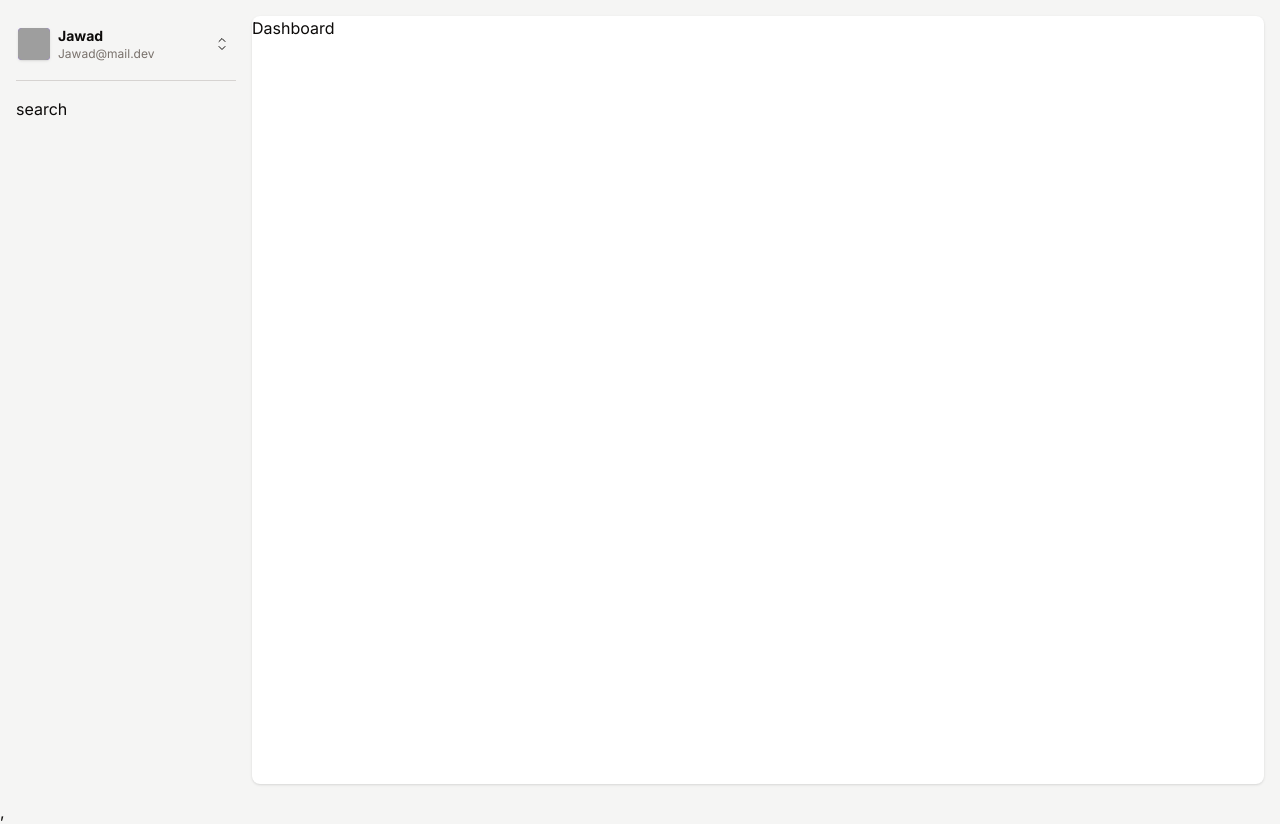
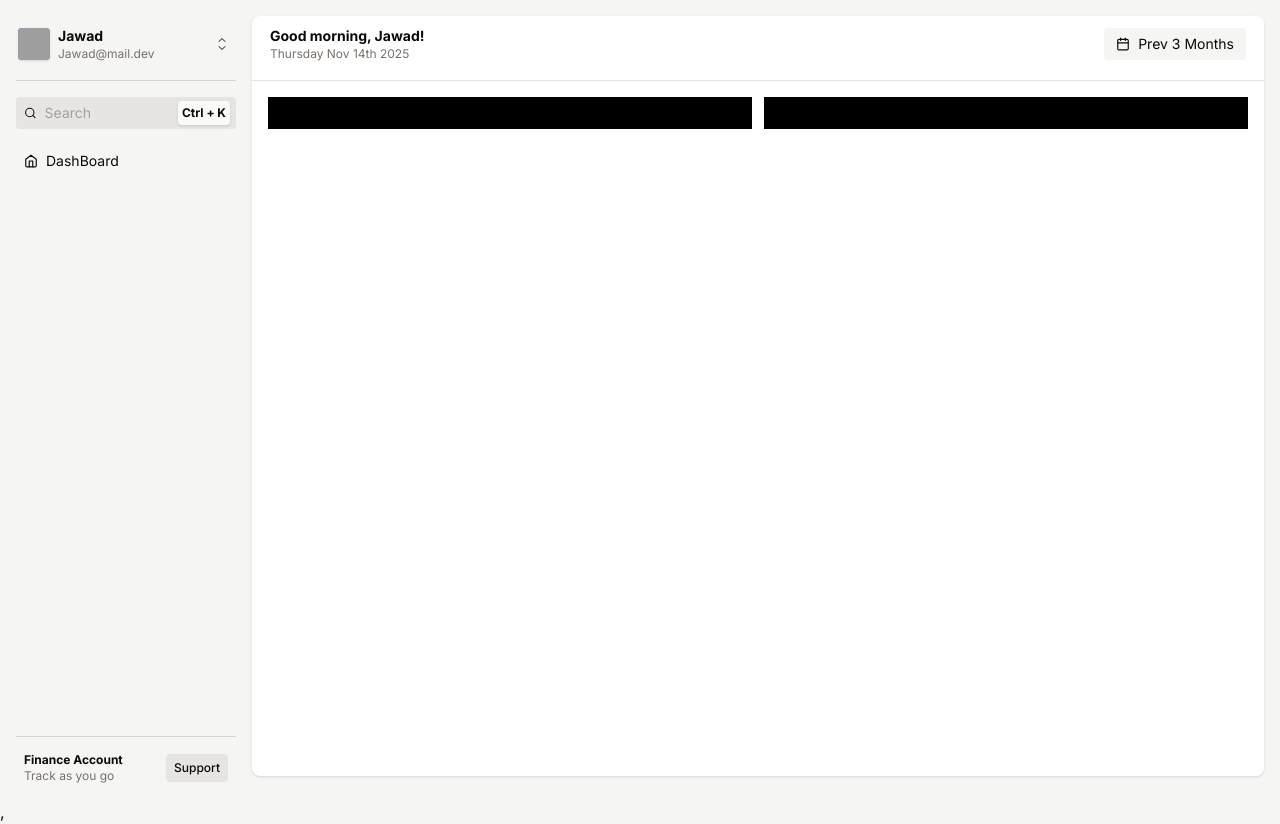
Before and after one commit to jawad-mwadama/finance-tracker, a React (Vite) app: page / in a window 1280 px wide. Built offline with nearby package versions, Linux system fonts and the light colour scheme; grey boxes are pictures that could not be loaded.

Commit message:
built the ui with no functionality

```diff
--- a/src/App.tsx
+++ b/src/App.tsx
@@ -3,7 +3,7 @@ import SideBar from "./components/SideBar/SideBar";
 
 function App() {
   return (
-    <main className="h-100vh grid h-screen grid-cols-[220px_1fr] gap-4 overscroll-y-none p-4">
+    <main className="grid h-dvh grid-cols-[220px_1fr] gap-4 overscroll-y-none p-4">
       <SideBar />
       <Dashboard />
     </main>
--- a/src/components/DashBoard/Dashboard.tsx
+++ b/src/components/DashBoard/Dashboard.tsx
@@ -1,5 +1,13 @@
+import Grid from "./Grid";
+import TopNav from "./TopNav";
+
 function Dashboard() {
-  return <div className="rounded-lg bg-white pb-4 shadow">Dashboard</div>;
+  return (
+    <div className="h-[95vh] rounded-lg bg-white pb-4 shadow">
+      <TopNav />
+      <Grid />
+    </div>
+  );
 }
 
 export default Dashboard;
--- /dev/null
+++ b/src/components/DashBoard/Grid.tsx
@@ -0,0 +1,11 @@
+import Input from "./Input";
+
+function Grid() {
+  return (
+    <div className="grid grid-cols-12 gap-3 px-4">
+      <Input />
+    </div>
+  );
+}
+
+export default Grid;
--- /dev/null
+++ b/src/components/DashBoard/Input.tsx
@@ -0,0 +1,14 @@
+function Input() {
+  return (
+    <>
+      <Card />
+      <Card />
+    </>
+  );
+}
+
+function Card() {
+  return <div className="col-span-6 bg-black p-4"></div>;
+}
+
+export default Input;
--- /dev/null
+++ b/src/components/DashBoard/TopNav.tsx
@@ -0,0 +1,22 @@
+import { FiCalendar } from "react-icons/fi";
+
+function TopNav() {
+  return (
+    <div className="mt-2 mb-4 border-b border-stone-200 px-4 pb-4">
+      <div className="flex items-center justify-between p-0.5">
+        <div>
+          <span className="block text-sm font-bold">Good morning, Jawad!</span>
+          <span className="block text-xs text-stone-500">
+            Thursday Nov 14th 2025
+          </span>
+        </div>
+        <button className="flex items-center gap-2 rounded bg-stone-100 px-3 py-1.5 text-sm transition-colors hover:bg-violet-100 hover:text-violet-700">
+          <FiCalendar />
+          <span>Prev 3 Months</span>
+        </button>
+      </div>
+    </div>
+  );
+}
+
+export default TopNav;
--- /dev/null
+++ b/src/components/SideBar/Plan.tsx
@@ -0,0 +1,18 @@
+function Plan() {
+  return (
+    <div className="sticky top-[(calc(100vh-48px-16px))] flex h-12 flex-col justify-end border-t border-stone-300 px-2 text-xs">
+      <div className="flex items-center justify-between">
+        <div>
+          <p className="font-bold">Finance Account</p>
+          <p className="text-stone-500">Track as you go</p>
+        </div>
+
+        <button className="rounded bg-stone-200 px-2 py-1.5 font-medium transition-colors hover:bg-stone-300">
+          Support
+        </button>
+      </div>
+    </div>
+  );
+}
+
+export default Plan;
--- /dev/null
+++ b/src/components/SideBar/RouteSelect.tsx
@@ -0,0 +1,13 @@
+import { FiHome } from "react-icons/fi";
+
+function RouteSelect() {
+  return (
+    <div className="space-y-1">
+      <div className="flex w-full items-center justify-start gap-2 rounded px-2 py-1.5 text-sm transition-[box-shadow,background-color,color]">
+        <FiHome /> DashBoard
+      </div>
+    </div>
+  );
+}
+
+export default RouteSelect;
--- a/src/components/SideBar/Search.tsx
+++ b/src/components/SideBar/Search.tsx
@@ -1,5 +1,21 @@
+import { FiSearch } from "react-icons/fi";
+
 function Search() {
-  return <div>search</div>;
+  return (
+    <>
+      <div className="relative mb-4 flex items-center rounded bg-stone-200 px-2 py-1.5 text-sm">
+        <FiSearch className="mr-2" />
+        <input
+          type="text"
+          placeholder="Search"
+          className="w-full bg-transparent placeholder:text-stone-400 focus:outline-none"
+        />
+        <span className="absolute top-1/2 right-1.5 flex -translate-y-1/2 items-center gap-0.5 rounded bg-stone-50 p-1 text-xs font-bold shadow">
+          Ctrl + K
+        </span>
+      </div>
+    </>
+  );
 }
 
 export default Search;
--- a/src/components/SideBar/SideBar.tsx
+++ b/src/components/SideBar/SideBar.tsx
@@ -1,4 +1,6 @@
 import AccountToggle from "./AccountToggle";
+import Plan from "./Plan";
+import RouteSelect from "./RouteSelect";
 import Search from "./Search";
 
 function SideBar() {
@@ -9,9 +11,11 @@ function SideBar() {
         <div className="sticky top-4 h-[calc(100vh-32px-48px)] overflow-y-scroll">
           <AccountToggle />
           <Search />
+          <RouteSelect />
         </div>
       </div>
       {/* plan toggle */}
+      <Plan />
     </div>
   );
 }
```
